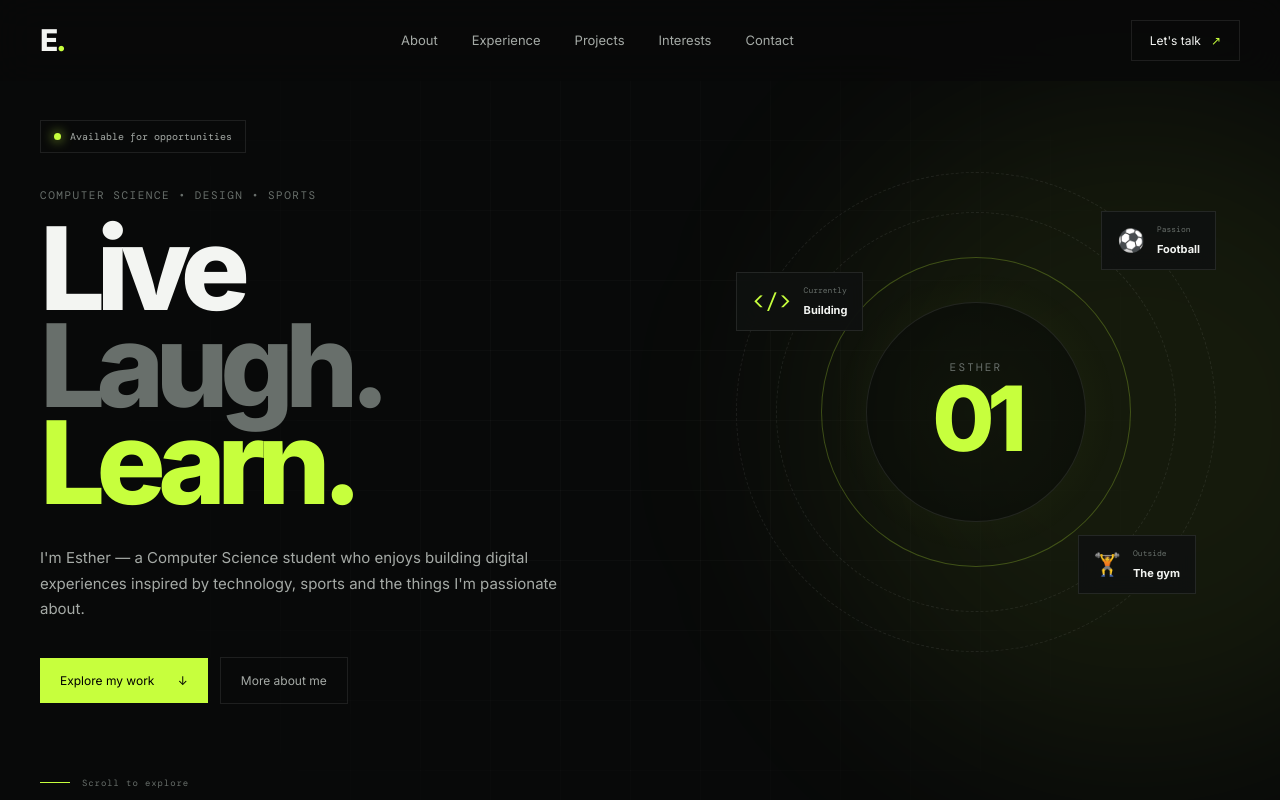
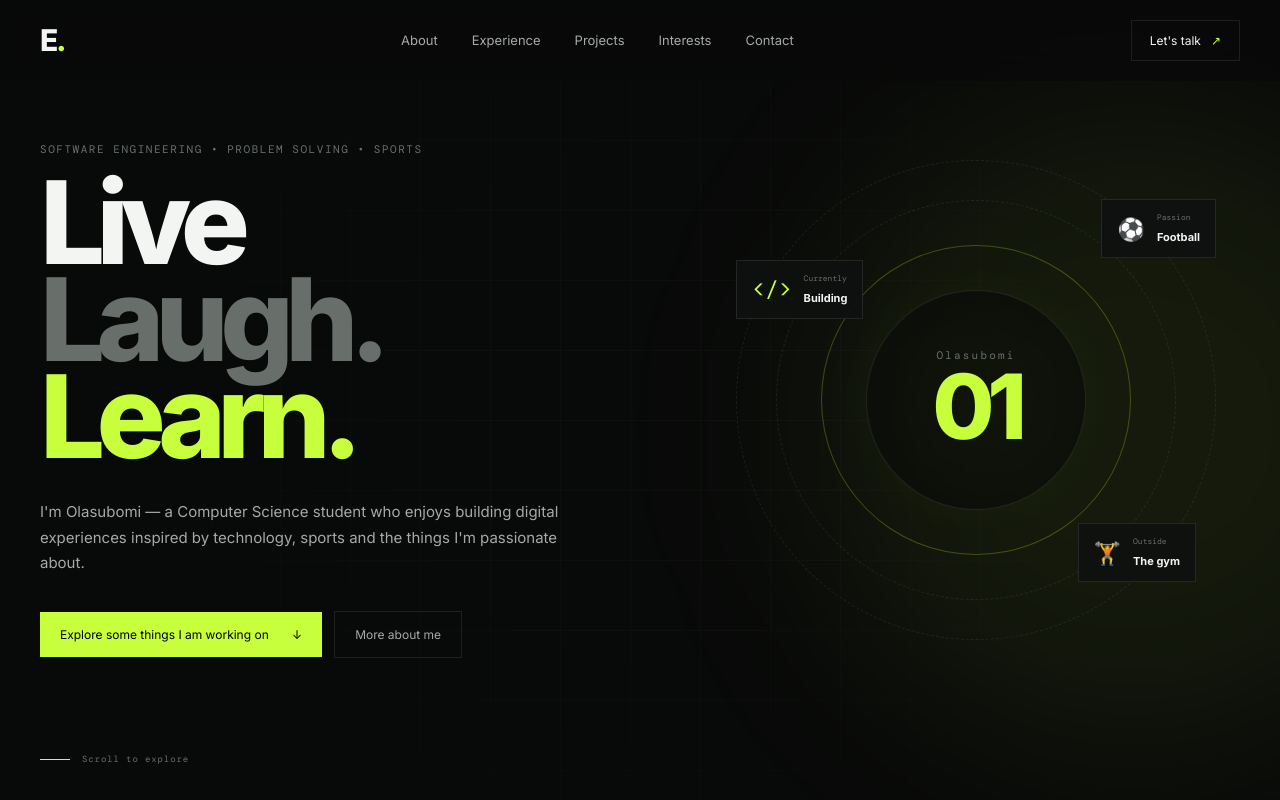
Before and after one commit to olajireolabode/olajireolabode.github.io, a plain HTML site: page index.html in a window 1280 px wide. Shown: the top 800 px of the page. Drawn offline with nearby package versions, Linux system fonts and the light colour scheme; a script that the page names is missing.

Commit message:
Update index.html

```diff
--- a/index.html
+++ b/index.html
@@ -8,7 +8,7 @@
 
   <meta
     name="description"
-    content="Esther's personal portfolio — Computer Science, technology, sports, UI/UX and creative projects."
+    content="Olasubomi's personal portfolio — Computer Science, technology, sports, UI/UX and creative projects."
   />
 
   <link rel="preconnect" href="https://fonts.googleapis.com">
@@ -64,13 +64,8 @@
 
       <div class="hero-content">
 
-        <div class="availability">
-          <span class="status-dot"></span>
-          Available for opportunities
-        </div>
-
         <p class="eyebrow">
-          COMPUTER SCIENCE • DESIGN • SPORTS
+          SOFTWARE ENGINEERING • PROBLEM SOLVING • SPORTS
         </p>
 
         <h1>
@@ -80,14 +75,14 @@
         </h1>
 
         <p class="hero-description">
-          I'm Esther — a Computer Science student who enjoys building
+          I'm Olasubomi — a Computer Science student who enjoys building
           digital experiences inspired by technology, sports and the
           things I'm passionate about.
         </p>
 
         <div class="hero-actions">
           <a href="#projects" class="primary-button">
-            Explore my work
+            Explore some things I am working on
             <span>↓</span>
           </a>
 
@@ -132,7 +127,7 @@
 
         <div class="hero-circle">
           <div class="circle-inner">
-            <span>ESTHER</span>
+            <span>Olasubomi</span>
             <strong>01</strong>
           </div>
         </div>
@@ -720,11 +715,11 @@
       </div>
 
       <p>
-        Designed & built by Esther.
+        Designed & built by Olasubomi.
       </p>
 
       <p class="copyright">
-        © <span id="year"></span> Esther
+        © <span id="year"></span> Olasubomi
       </p>
 
     </div>
```
